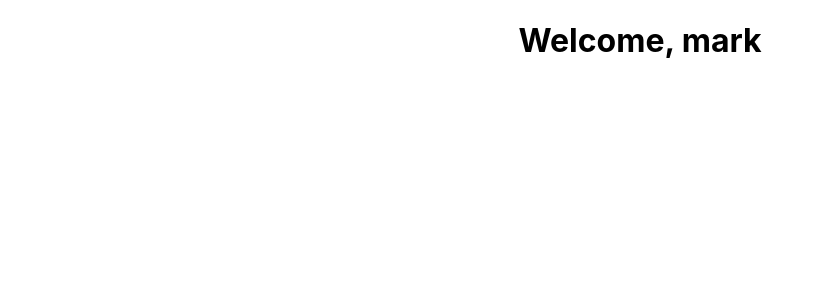
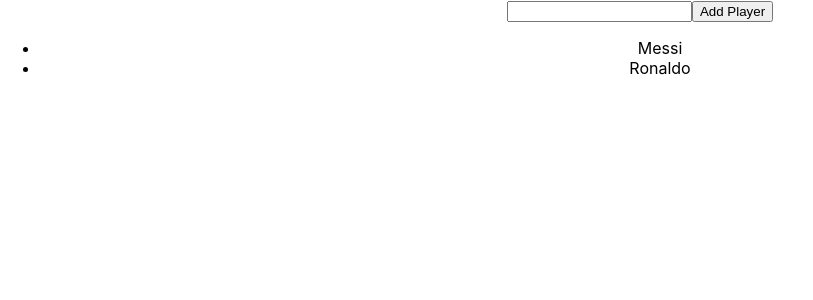
Before and after one commit to markiplagat/Learn-React, a React (Create React App) app: page / in a window 1280 px wide. Shown: the top 300 px of the page, without its empty margins (0-813 px from the left). Built offline with nearby package versions, Linux system fonts and the light colour scheme.

Commit message:
UseCallback

```diff
--- a/src/App.js
+++ b/src/App.js
@@ -18,11 +18,12 @@ import UseEffect from './components/UseEffect';
 import Fetch from "./components/Fetch";
 import BlogList from "./components/BlogList";
 import UseContext from "./components/UseContext";
+import UseCallback from "./components/UseCallback";
 
 function App() {
   return (
     <div className="App">
-      <UseContext />
+      <UseCallback />
     </div>
   );
 }
--- /dev/null
+++ b/src/components/UseCallback.js
@@ -0,0 +1,41 @@
+import React, {useCallback, useState} from 'react';
+
+const UseCallback = () => {
+  const [player, setPlayer] = useState("");
+  const [players, setPlayers] = useState(["Messi", "Ronaldo", ]);
+
+  function handleChangeInput(event) {
+    setPlayer(event.target.value);
+  }
+
+  function handleAddPlayer() {
+    setPlayers(players.concat(player));
+  }
+  const handleRemovePlayer = useCallback(player => {
+    setPlayers(players.filter((p) => p !== player));
+  }, [players])
+
+  return(
+    <React.Fragment>
+      <input onChange={handleChangeInput} />
+      <button onClick={handleAddPlayer}>Add Player</button>
+      <PlayerList players={players} handleRemovePlayer={handleRemovePlayer} />
+    </React.Fragment>
+  );
+};
+
+function PlayerList({ players, handleRemovePlayer }) {
+  return(
+    <React.Fragment>
+      <ul>
+        {players.map((player) => (
+          <li key={player} onClick={() => handleRemovePlayer(player)}>
+            {player}
+          </li>
+        ))}
+      </ul>
+    </React.Fragment>
+  );
+}
+
+export default UseCallback;
```
